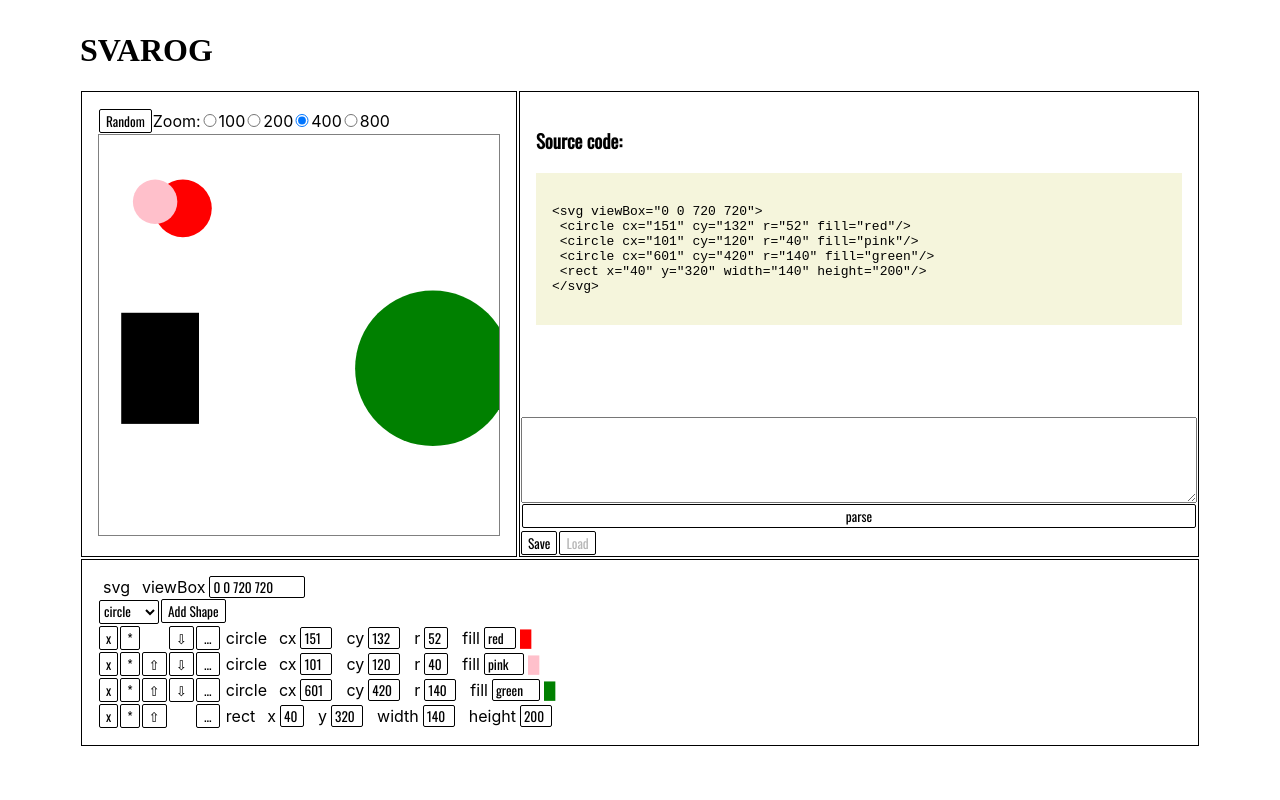
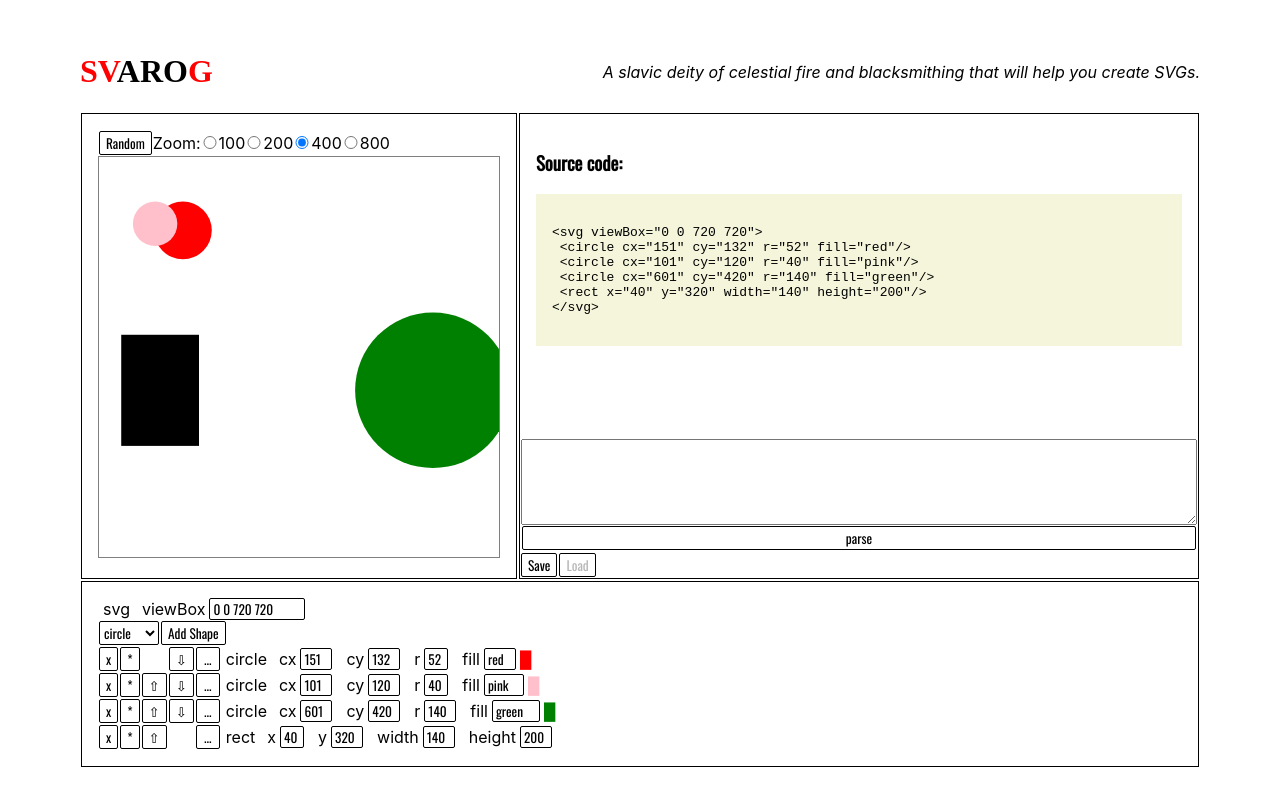
Before and after one commit to crianonim/svarog, a React (Create React App) app: page / in a window 1280 px wide. Built offline with nearby package versions, Linux system fonts and the light colour scheme; a web font is replaced by a local one.

Commit message:
Style the header

```diff
--- a/src/App.css
+++ b/src/App.css
@@ -1,7 +1,20 @@
+header {
+ display: flex;
+ align-items: center;
+ justify-content: space-between;
+}
+
 h1 {
   font-family: "Saira Stencil One", cursive;
   text-transform: uppercase;
 }
+h2 {
+  margin: 0;
+  font-size: 1rem;
+  font-weight: normal;
+  font-style: italic;
+}
+
 .svg-data {
   padding: 1rem;
 }
@@ -24,3 +37,6 @@ h1 {
 .right-panel {
   overflow: hidden;
 }
+.title-letters {
+  color: red;
+}
--- a/src/App.js
+++ b/src/App.js
@@ -36,7 +36,8 @@ const App = () => {
   return (
     <>
     <header>
-      <h1>Svarog</h1>
+      <h1><span className="title-letters">Sv</span>aro<span className="title-letters" >g</span></h1>
+      <h2>A slavic deity of celestial fire and blacksmithing that will help you create SVGs.</h2>
     </header>
     {message?<Messages message={message} dismiss={()=>setMessage(null)}/>:null}
     <div className="flex-row">
```
